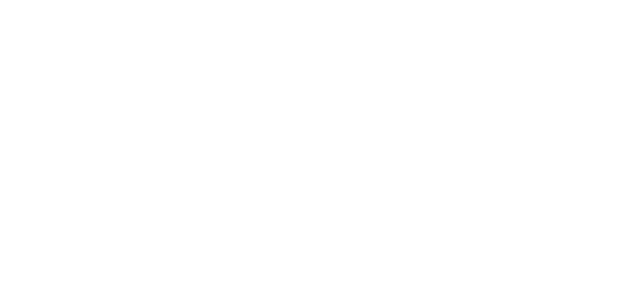
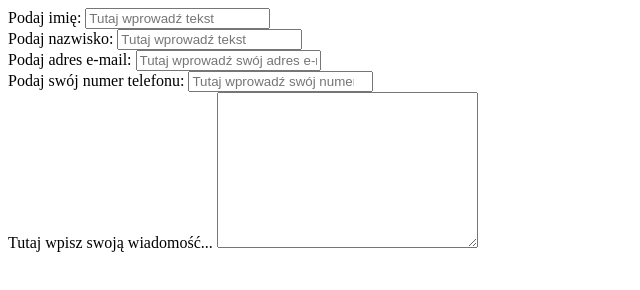
Before and after one commit to Piter759/Warsztat1, a plain HTML site: page index.html in a window 1280 px wide. Shown: the whole page, without its empty margins (0-640 px from the left). Drawn offline with Linux system fonts and the light colour scheme.

Commit message:
dodanie pol formularza

```diff
--- a/index.html
+++ b/index.html
@@ -5,6 +5,29 @@
     <title>Formularz kontaktowy</title>
 </head>
 <body>
+    <form action="">
+        <label for="imie">Podaj imię:</label>
+        <input type="text" name="text" placeholder="Tutaj wprowadź tekst" id="imie">
+        <br />
+
+        <label for="nazwisko">Podaj nazwisko:</label>
+        <input type="text" name="text1" placeholder="Tutaj wprowadź tekst" id="nazwisko">
+        <br />
+
+        <label for="email">Podaj adres e-mail:</label>
+        <input type="text" name="mail" placeholder="Tutaj wprowadź swój adres e-mail" id="email">
+        <br />
+
+        <label for="numerTel">Podaj swój numer telefonu:</label>
+        <input type="number" name="numer" placeholder="Tutaj wprowadź swój numer telefonu:" id="numerTel">
+        <br />
+
+        <label for="textarea">Tutaj wpisz swoją wiadomość...</label>
+        <textarea name="txt" id="textarea" cols="30" rows="10"></textarea>
+        <br />
+
+    </form>
+
 
 </body>
 </html>
```
